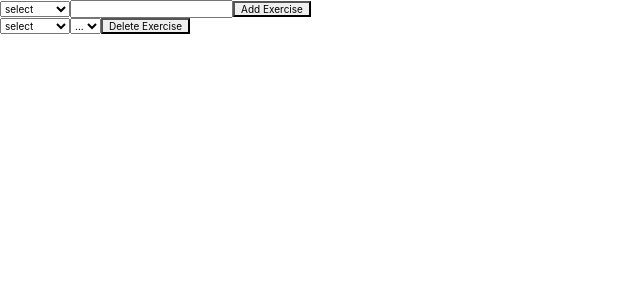
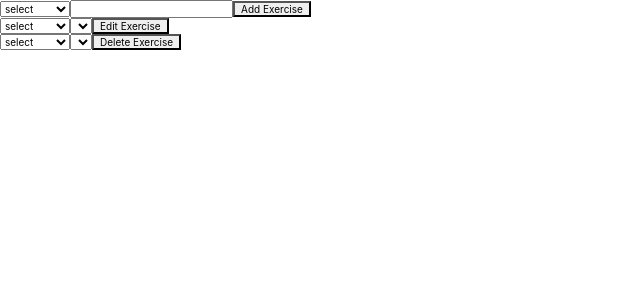
Before and after one commit to bw-weight-lifting-journal/Front-end, a React (Create React App) app in the folder weightlifting-journal/: page /edit-exercise in a window 1280 px wide. Shown: the top 300 px of the page, without its empty margins (0-640 px from the left). Built offline with nearby package versions, Linux system fonts and the light colour scheme.

Commit message:
delete workout is now functional

```diff
--- a/weightlifting-journal/src/components/EditExerciseForm.js
+++ b/weightlifting-journal/src/components/EditExerciseForm.js
@@ -2,28 +2,15 @@ import React from 'react'
 
 import AddExercise from './editexerciseforms/AddExercise'
 import EditExercise from './editexerciseforms/EditExercise'
+import DeleteExercise from './editexerciseforms/DeleteExercise'
 
 function EditExerciseForm(props) {
 
     return(
         <div>
             <AddExercise history={props.history} />
-            {/* <EditExercise /> */}
-            <form>
-                <select name='exercise'>
-                    <option>select</option>
-                    <option>Arms</option>
-                    <option>Shoulders</option>
-                    <option>Back</option>
-                    <option>Chest</option>
-                    <option>Legs</option>
-                    <option>Core</option>
-                </select>
-                <select>
-                    <option>...</option>
-                </select>
-                <button>Delete Exercise</button>
-            </form>
+            <EditExercise history={props.history} />
+            <DeleteExercise history={props.history} />
         </div>
     )
 }
--- /dev/null
+++ b/weightlifting-journal/src/components/editexerciseforms/DeleteExercise.js
@@ -0,0 +1,56 @@
+import React, { useState, useEffect } from 'react'
+
+import { axiosWithAuth } from '../../axiosWithAuth'
+
+function DeleteExercise(props) {
+
+    const [userData, setUserData] = useState();
+    const [exerciseType, setExerciseType] = useState('');
+    const [exercise, setExercise] = useState();
+
+    console.log('delete', exercise)
+
+    useEffect(() => {
+        if(exerciseType)
+        axiosWithAuth()
+            .get(`https://weightlifingjournalbackend.herokuapp.com/api/exercises/${exerciseType}`)
+            .then(res => {
+                console.log(res)
+                setUserData(res.data)
+            })
+            .catch(err => console.log(err))
+    }, [ exerciseType ]);
+
+    const deleteExercise = (event, exercise) => {
+        event.preventDefault()
+        axiosWithAuth()
+            .delete(`https://weightlifingjournalbackend.herokuapp.com/api/exercises/${exerciseType}/${exercise}`)
+            .then(res => {
+                console.log(res)
+                props.history.push('/enterworkout')
+            })
+            .catch(err => console.log(err))
+    }
+
+    return(
+        <form>
+            <select onChange={(e) => setExerciseType(e.target.value.toLowerCase())} name='exercise'>
+                <option>select</option>
+                <option>Arms</option>
+                <option>Shoulders</option>
+                <option>Back</option>
+                <option>Chest</option>
+                <option>Legs</option>
+                <option>Core</option>
+            </select>
+            <select onChange={(e) => setExercise(e.target.value)}>
+                {!userData ? null : userData.map(user => {
+                    return <option key={user.id} value={user.id} >{user.exerciseName}</option>
+                })}
+            </select>
+            <button onClick={(event) => deleteExercise(event, exercise)}>Delete Exercise</button>
+        </form>
+    )
+}
+
+export default DeleteExercise
--- a/weightlifting-journal/src/components/editexerciseforms/EditExercise.js
+++ b/weightlifting-journal/src/components/editexerciseforms/EditExercise.js
@@ -1,24 +1,40 @@
-import React from 'react';
+import React, { useState, useEffect } from 'react';
 import { axiosWithAuth } from '../../axiosWithAuth';
+
+import './EditExercise.scss'
 
 function EditExercise() {
 
-    // useEffect(() => {
-    //     const token = localStorage.getItem('token');
-    //     if(token)
-    //     console.log(token)
-    //     axiosWithAuth()
-    //         .get(`https://weightlifingjournalbackend.herokuapp.com/api/exercises/${workoutType}`)
-    //         .then(res => {
-    //             console.log(res)
-    //             setUserData(res.data)
-    //         })
-    //         .catch(err => console.log(err))
-    // }, [ workoutType ]);
+    const token = localStorage.getItem('token');
+
+    const [userData, setUserData] = useState();
+    const [exerciseType, setExerciseType] = useState('');
+    const [exercise, setExercise] = useState();
+    const [toggle, setToggle] = useState(false);
+    // const [objectID, setObjectID] = useState();
+    let objectID = ''
+
+    console.log('WORKOUT', objectID)
+
+    useEffect(() => {
+        if(exerciseType)
+        axiosWithAuth()
+            .get(`https://weightlifingjournalbackend.herokuapp.com/api/exercises/${exerciseType}`)
+            .then(res => {
+                console.log(res)
+                setUserData(res.data)
+            })
+            .catch(err => console.log(err))
+    }, [ exerciseType ]);
+
+    const toggleFunc = (event, par) => {
+        event.preventDefault();
+        return setToggle(par)
+    }
 
     return(
         <form>
-            <select name='exercise'>
+            <select onChange={(e) => setExerciseType(e.target.value.toLowerCase())} name='exercise'>
                 <option>select</option>
                 <option>Arms</option>
                 <option>Shoulders</option>
@@ -27,10 +43,26 @@ function EditExercise() {
                 <option>Legs</option>
                 <option>Core</option>
             </select>
-            <select>
-                <option>...</option>
+            <select onChange={(e) => setExercise(e.target.value)} className={toggle ? 'hide' : ''}>
+                {!userData ? null : userData.map(user => {
+                    // setObjectID(user.id)
+                    objectID = user.id
+                    return <option key={user.id} >{user.exerciseName}</option>
+                })}
             </select>
-            <button>Edit Exercise</button>
+            <input className={!toggle ? 'hide' : ''}
+                value={exercise}
+            />
+            { !toggle
+                ?
+                <button onClick={(event) => toggleFunc(event, true)} >
+                    Edit Exercise
+                </button>
+                :
+                <button onClick={(event) => toggleFunc(event, false)}>
+                    button
+                </button>
+            }
         </form>
     )
 }
--- /dev/null
+++ b/weightlifting-journal/src/components/editexerciseforms/EditExercise.scss
@@ -0,0 +1,3 @@
+.hide {
+    display: none;
+}
```
